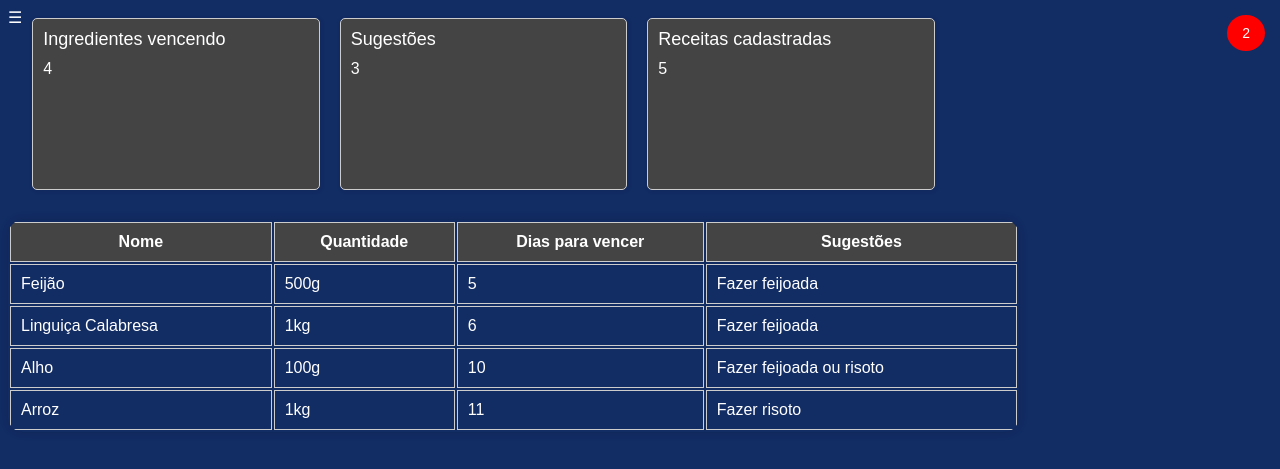
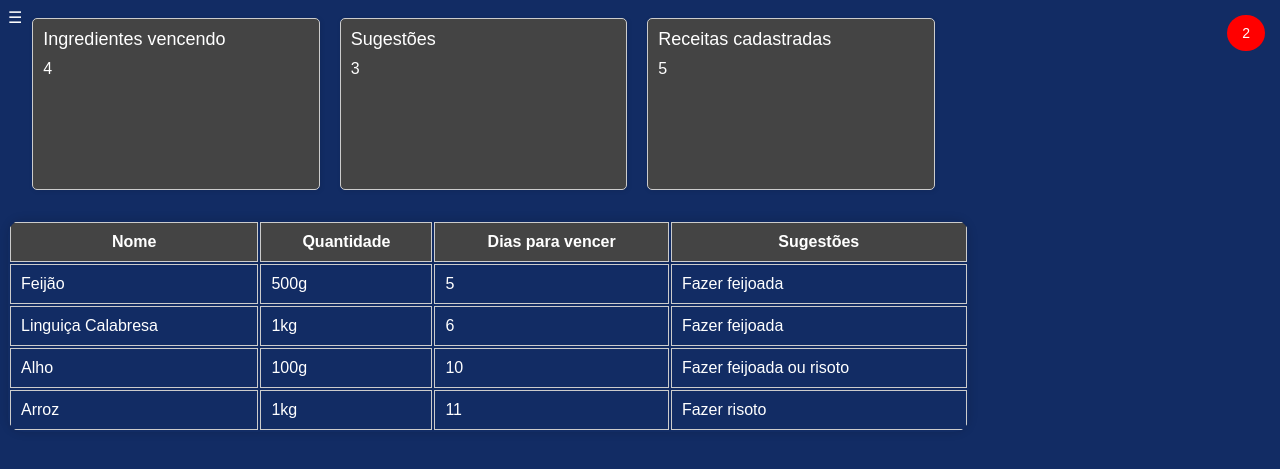
Before and after one commit to GrupoESW/estoqueinteligente-webapp, a Flask app: template app/templates/index.html in a window 1280 px wide. Shown: the top 469 px of the page. Run offline with Flask 3, Linux system fonts and the light colour scheme; the template is opened without the code that fills it, so the values that code supplies are empty.

Commit message:
ajusta tamanho da tabela

```diff
--- a/app/static/estilo.css
+++ b/app/static/estilo.css
@@ -125,7 +125,7 @@ input[type=text]:focus, input[type=password]:focus {
   }
 
   .rounded-table {
-    width: 80%;
+    width: 76%;
     border-radius: 15px;
     overflow: hidden;
     box-shadow: 0 0 10px rgba(0,0,0,0.15);
```
